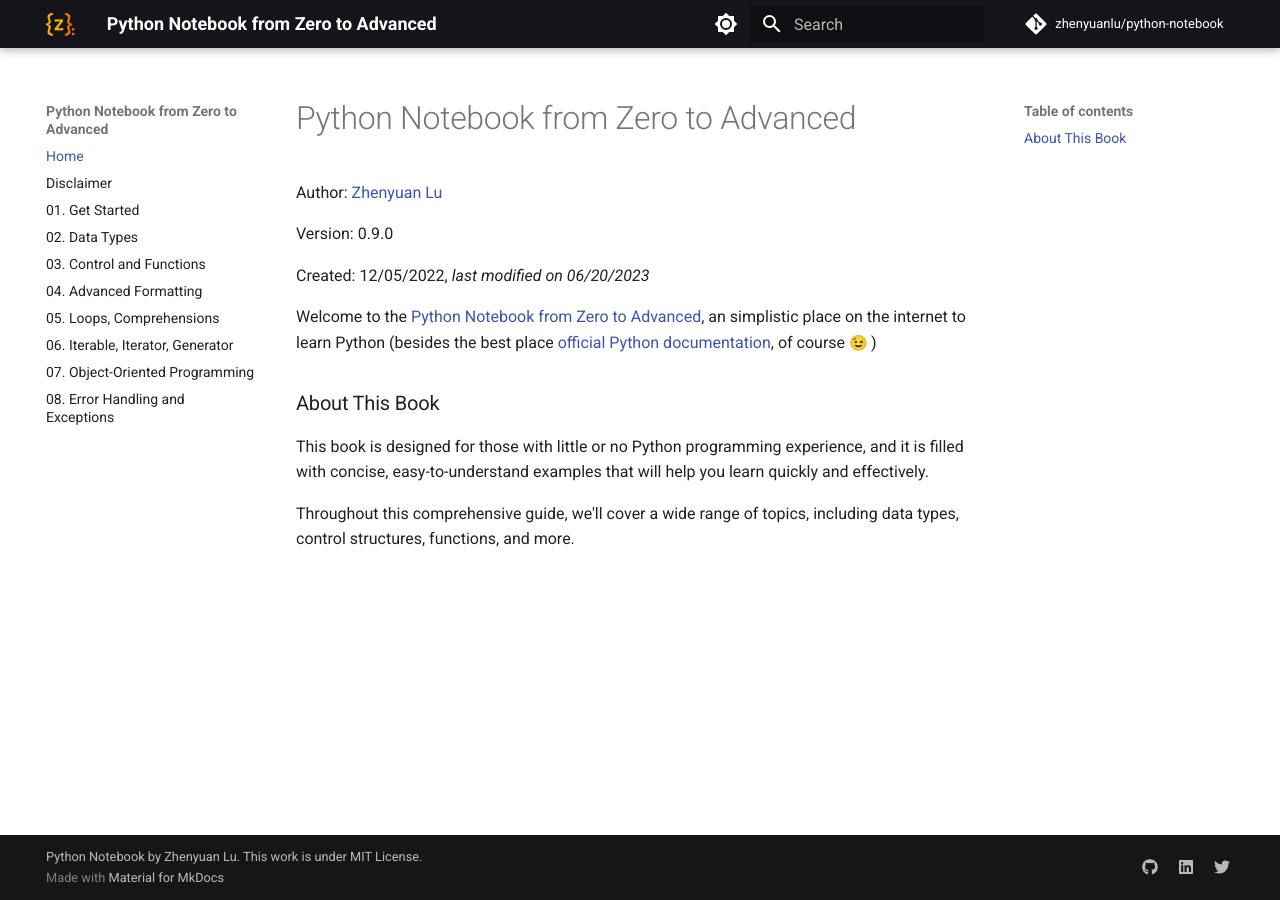
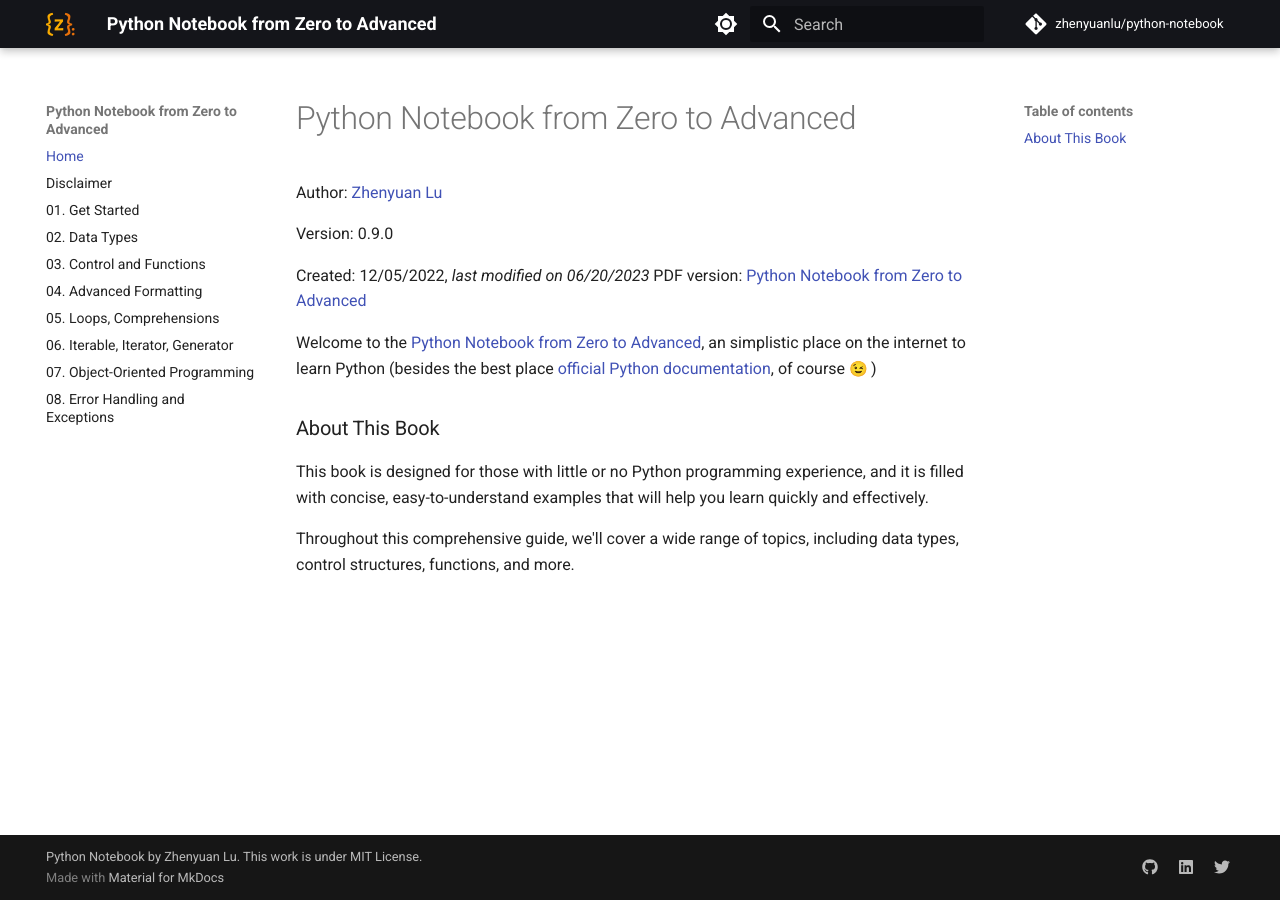
Before and after one commit to zhenyuanlu/python-notebook, an MkDocs documentation site: the page built from docs/index.md, in a window 1280 px wide. Built offline with MkDocs 1.6.1 and Material for MkDocs 9.7.7, drawn with Linux system fonts in a browser that asks for light colours; emoji names are drawn with the system emoji font; comment, search, counter and statistics services are not loaded.

Commit message:
update update PDF

```diff
--- a/docs/index.md
+++ b/docs/index.md
@@ -5,9 +5,10 @@ Author: [Zhenyuan Lu](https://zhenyuanlu.com/)
 Version: 0.9.0
 
 Created: 12/05/2022, *last modified on 06/20/2023*
-
+PDF version: [Python Notebook from Zero to Advanced](https://github.com/zhenyuanlu/python-notebook/blob/main/python_from_zero_to_advance_ZL.pdf)
 
 Welcome to the [Python Notebook from Zero to Advanced](), an simplistic place on the internet to learn Python (besides the best place [official Python documentation](https://docs.python.org/3/tutorial/), of course :wink: )
+
 
 <!-- <div align="center">
     <a href="">
```
Also changed, not shown: README.md (+2 -0 lines).
